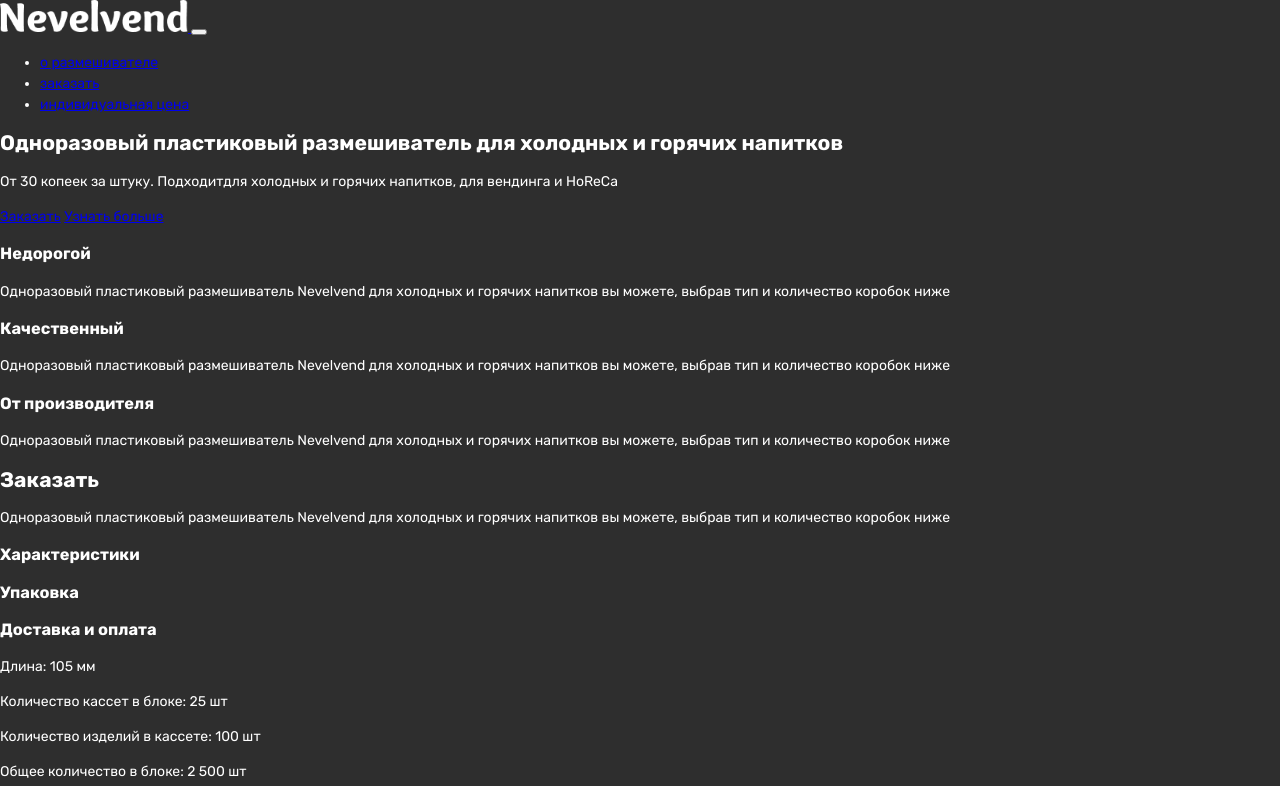
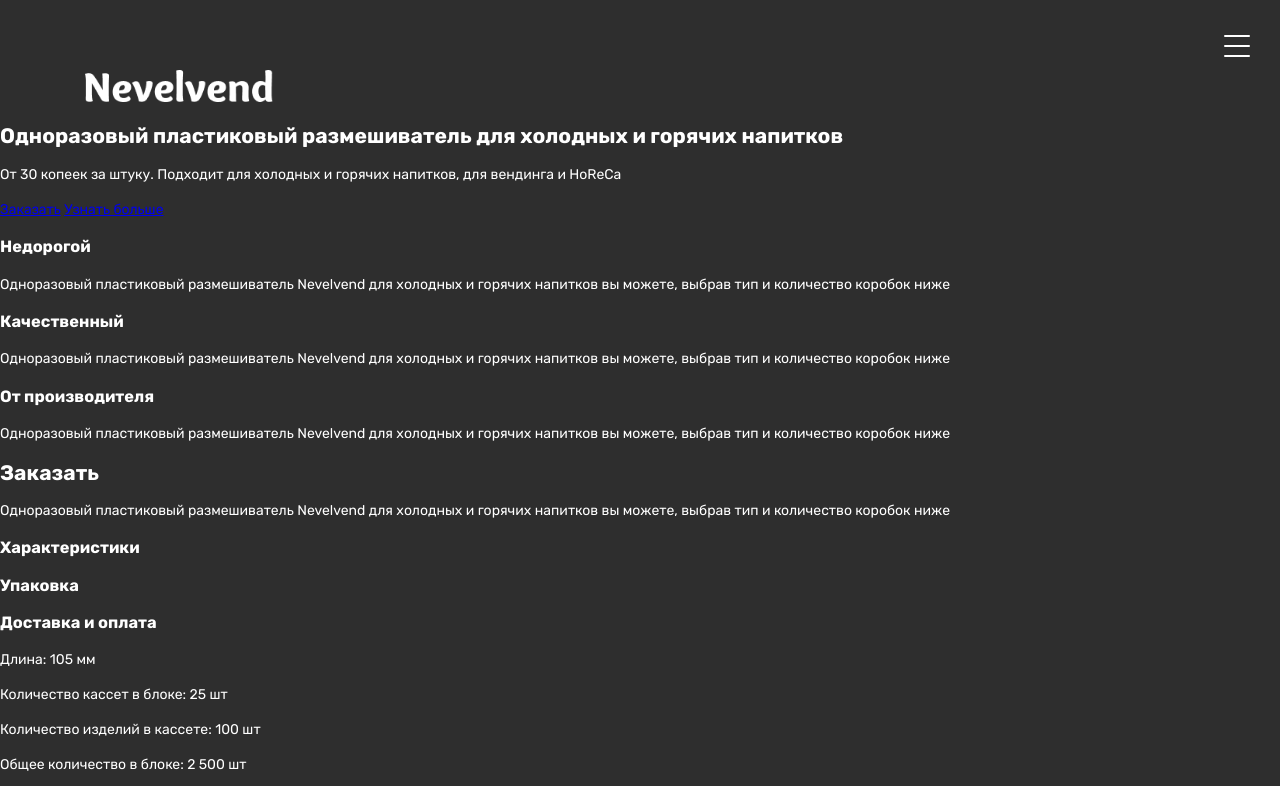
Before and after one commit to Whireless/Nevelvend, a website: page source/index.html in a window 1280 px wide. Shown: the top 786 px of the page. Drawn offline with nearby package versions, Linux system fonts and the light colour scheme; files that its build step writes are made by us from their sources.

Commit message:
Реализация мобильного меню

```diff
--- a/source/index.html
+++ b/source/index.html
@@ -10,26 +10,31 @@
 <body>
   <header class="main-header">
     <nav class="main-nav">
+      <div class="main-nav__nav-head">
         <a class="main-nav__logo" href="#">
           <picture>
             <source media="(min-width: 768px)" srcset="img/desktop/logo.png 1x, img/desktop/logo@2x.png 2x">
             <img src="img/mobile/logo.png" srcset="img/mobile/logo@2x.png 2x" width="188" height="32" alt="Логотип всех времён и народов">
           </picture>
         </a>
+        <div class="main-nav__button-block">
           <button class="main-nav__menu-button" type="button">
             <span></span>
             <span></span>
             <span></span>
           </button>
+        </div>
+      </div>
       <ul class="main-nav__list">
         <li class="main-nav__item"><a href="#">о размешивателе</a></li>
         <li class="main-nav__item"><a href="#">заказать</a></li>
         <li class="main-nav__item"><a href="#">индивидуальная цена</a></li>
+        <li class="main-nav__item"><a href="#">контакты</a></li>
       </ul>
     </nav>
     <section class="main-header__intro">
       <h1 class="main-header__title">Одноразовый пластиковый размешиватель для холодных и горячих напитков</h1>
-      <p class="main-header__info">От 30 копеек за штуку. Подходитдля холодных и горячих напитков, для вендинга и HoReCa </p>
+      <p class="main-header__info">От 30 копеек за штуку. Подходит для холодных и горячих напитков, для вендинга и HoReCa </p>
       <div class="main-header__link-block">
         <a href="#">Заказать</a>
         <a href="#">Узнать больше</a>
--- a/source/js/scripts.js
+++ b/source/js/scripts.js
@@ -0,0 +1,8 @@
+const navMain = document.querySelector('.main-nav__list');
+const navBtn = document.querySelector('.main-nav__menu-button');
+const navHead = document.querySelector('.main-nav__button-block');
+
+navBtn.addEventListener('click', function() {
+  navMain.classList.toggle('main-nav__list--open')
+  navHead.classList.toggle('main-nav__button-block--open')
+});
--- a/source/sass/animations.scss
+++ b/source/sass/animations.scss
@@ -0,0 +1,85 @@
+// Анимации для мобильного меню
+
+@keyframes topOpen {
+  0% {
+    top: 0;
+    transform: rotate(0);
+  }
+  50% {
+    top: 10px;
+    transform: rotate(0);
+  }
+  100% {
+    top: 10px;
+    transform: rotate(45deg);
+  }
+}
+
+@keyframes topClose {
+  0% {
+    top: 10px;
+    transform: rotate(45deg);
+  }
+  50% {
+    top: 10px;
+    transform: rotate(0);
+  }
+  100% {
+    top: 0;
+    transform: rotate(0);
+  }
+}
+
+@keyframes mdlOpen {
+  0% {
+    transform: scale(1);
+  }
+  50% {
+    transform: scale(0);
+  }
+  100% {
+    transform: scale(0);
+  }
+}
+
+@keyframes mdlClose {
+  0% {
+    transform: scale(0);
+  }
+  50% {
+    transform: scale(0);
+  }
+  100% {
+    transform: scale(1);
+  }
+}
+
+@keyframes btmOpen {
+  0% {
+    bottom: 0;
+    transform: rotate(0);
+  }
+  50% {
+    bottom: 10px;
+    transform: rotate(0);
+  }
+  100% {
+    bottom: 10px;
+    transform: rotate(-45deg);
+  }
+}
+
+@keyframes btmClose {
+  0% {
+    bottom: 10px;
+    transform: rotate(-45deg);
+  }
+  50% {
+    bottom: 10px;
+    transform: rotate(0);
+  }
+  100% {
+    bottom: 0;
+    transform: rotate(0);
+  }
+}
--- a/source/sass/blocks/main-nav.scss
+++ b/source/sass/blocks/main-nav.scss
@@ -1,10 +1,132 @@
-// .main-nav__menu-button {
-//   display: block;
-//   width: 26px;
-//   height: 20px;
-//   background-color: transparent;
-//   margin: 0;
-//   padding: 0;
-//   border: none;
-//   cursor: pointer;
-// }
+.main-nav {
+  position: relative;
+}
+
+.main-nav__nav-head {
+  position: relative;
+  display: flex;
+  flex-direction: column-reverse;
+}
+
+.main-nav__logo {
+  display: block;
+  margin: 10px 85px 0 85px;
+  transition: 0.5s;
+
+  &:hover,
+  &:focus {
+    opacity: 0.7;
+    transition: 0.5s;
+  }
+}
+
+.main-nav__button-block {
+  width: 100%;
+  height: 60px;
+  transition: 0.1s;
+
+  .main-nav__menu-button {
+    span {
+      &:nth-of-type(1) {
+        animation: ease 0.5s topClose forwards;
+      }
+
+      &:nth-of-type(2) {
+        animation: ease 0.5s mdlClose forwards;
+      }
+
+      &:nth-of-type(3) {
+        animation: ease 0.5s btmClose forwards;
+      }
+    }
+  }
+
+  &--open {
+    background: $brown2;
+    opacity: 0.95;
+    transition: 0.6s;
+
+    .main-nav__menu-button {
+      span {
+        &:nth-of-type(1) {
+          animation: ease 0.5s topOpen forwards;
+        }
+
+        &:nth-of-type(2) {
+          animation: ease 0.5s mdlOpen forwards;
+        }
+
+        &:nth-of-type(3) {
+          animation: ease 0.5s btmOpen forwards;
+        }
+      }
+    }
+  }
+}
+
+.main-nav__menu-button {
+  position: absolute;
+  display: block;
+  top: 35px;
+  right: 30px;
+  width: 26px;
+  height: 20px;
+  background-color: transparent;
+  margin: 0;
+  padding: 0;
+  border: none;
+  cursor: pointer;
+
+  span {
+    position: relative;
+    display: block;
+    width: 100%;
+    height: 2px;
+    background-color: $white;
+    border-radius: 30px;
+
+    &+ span {
+      margin-top: 8px;
+    }
+  }
+}
+
+.main-nav__list {
+  letter-spacing: 2px;
+  text-align: right;
+  position: absolute;
+  top: 60px;
+  width: 100%;
+  margin: 0;
+  padding: 30px 0 40px 0;
+  list-style: none;
+  opacity: 0.95;
+  z-index: 3;
+  transform: translateY(-110%);
+  transition: 0.5s;
+
+  &--open {
+    background: $brown2;
+    opacity: 0.95;
+    transform: translateY(0);
+    transition: 0.5s;
+  }
+}
+
+.main-nav__item {
+  a {
+    text-decoration: none;
+    color: $white;
+    transition: 0.5s;
+
+    &:hover,
+    &:focus {
+      opacity: 0.7;
+      transition: 0.5s;
+    }
+  }
+
+  &+.main-nav__item {
+    margin-top: 10px;
+  }
+}
--- a/source/sass/variables.scss
+++ b/source/sass/variables.scss
@@ -2,6 +2,7 @@
 $white: #ffffff;
 $black: #000000;
 $brown: #2e2e2e;
+$brown2: #1c1c1c;
 $grey: #eaeaea;
 $blue: #a2cbe8;
 $gold: #e8cca2;
```
Lines whose indentation alone changed are shown as unchanged.
